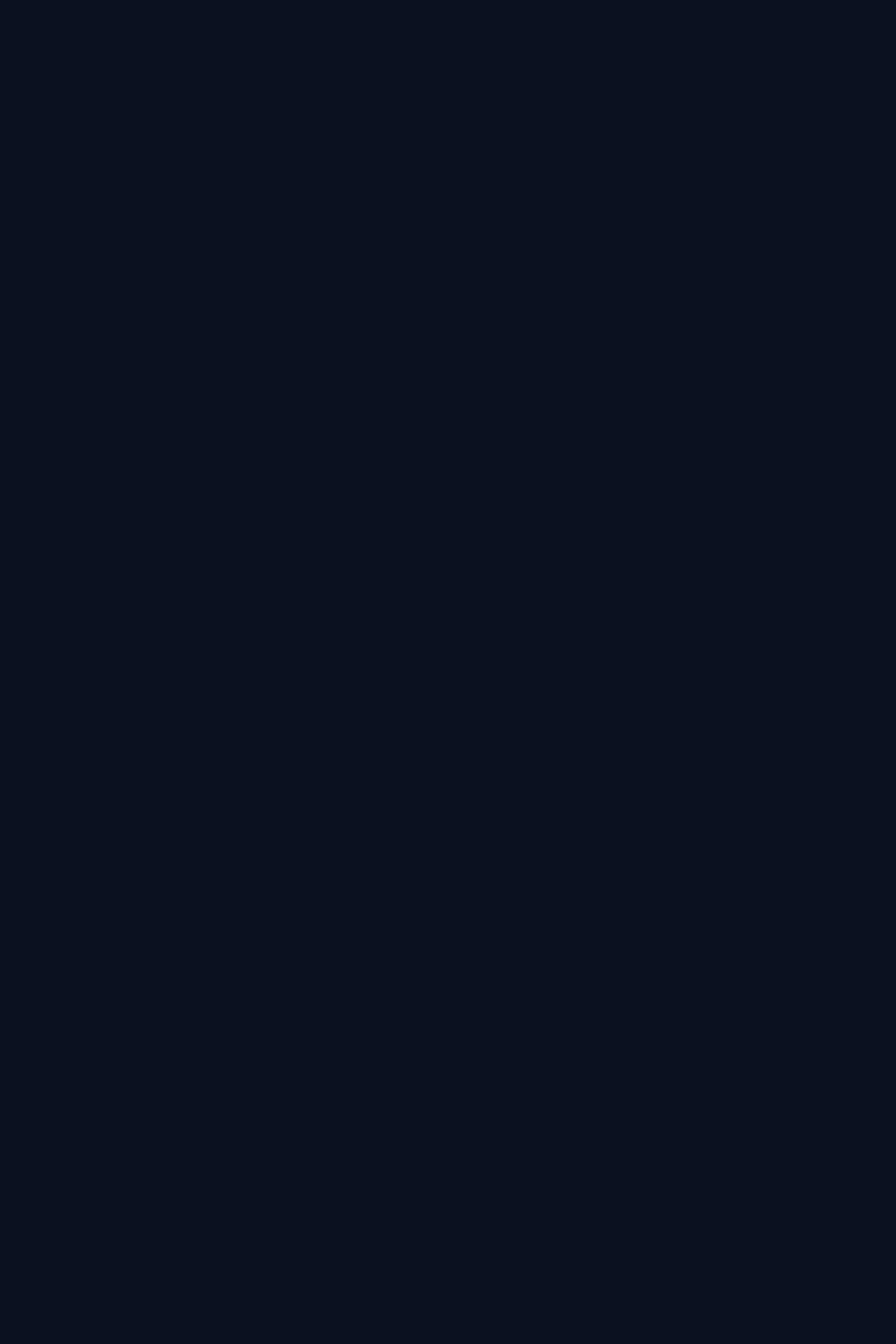
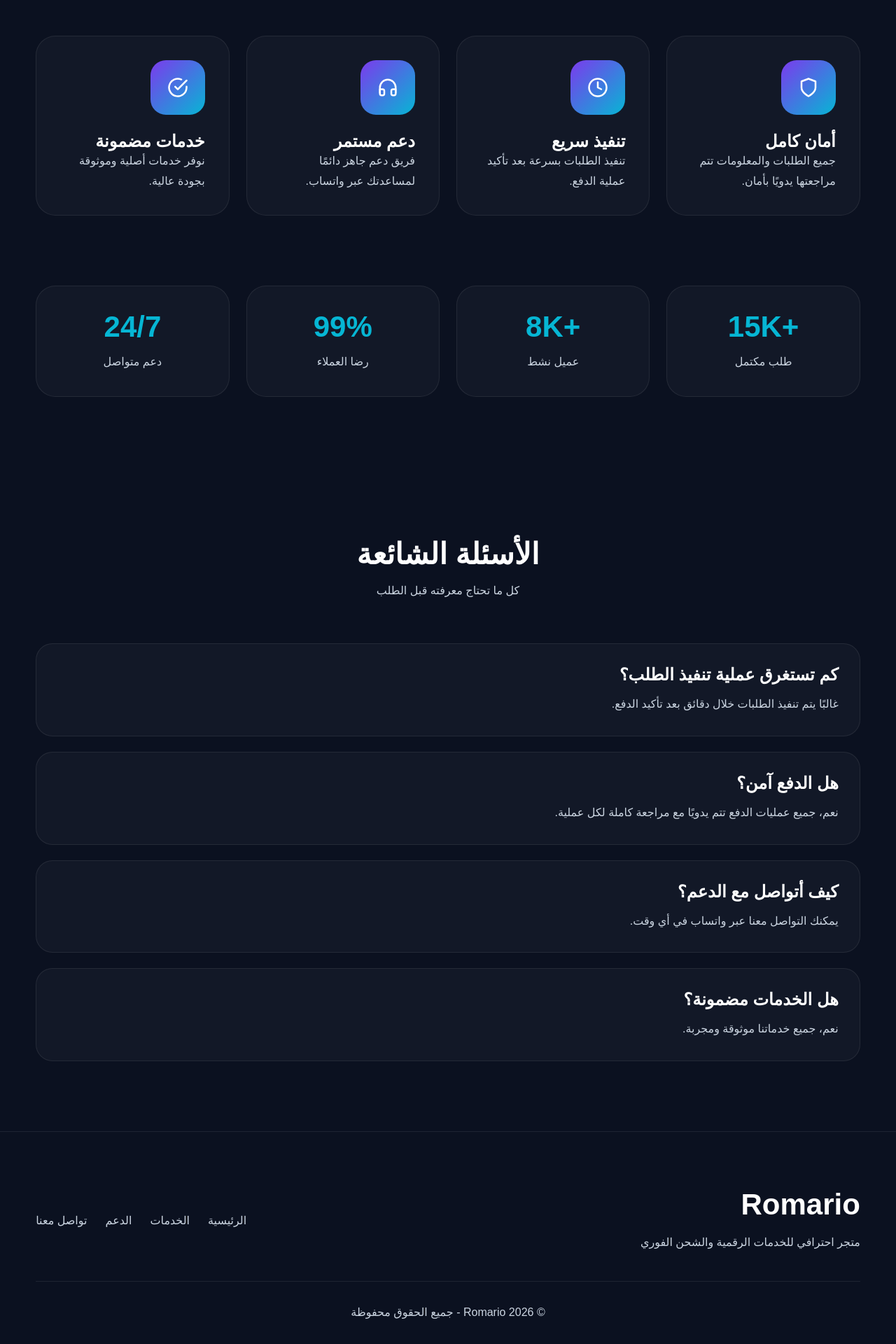
Before and after one commit to mousamohamad370-wq/romareo, a React (Vite) app: page / in a window 1280 px wide. Shown: the part 4456-6376 px from the top of the page at 70% size. Before the commit the page ends 4255 px from the top, so only its background shows below. Built offline with nearby package versions, Linux system fonts and the light colour scheme.

Commit message:
Create trust, FAQ and footer sections

```diff
--- a/src/App.jsx
+++ b/src/App.jsx
@@ -4,6 +4,10 @@ import Categories from './sections/categories/Categories'
 import Services from './sections/services/Services'
 import HowItWorks from './sections/howItWorks/HowItWorks'
 import PaymentInfo from './sections/payment/PaymentInfo'
+import WhyChooseUs from './sections/trust/WhyChooseUs'
+import Stats from './sections/trust/Stats'
+import FAQ from './sections/faq/FAQ'
+import Footer from './sections/footer/Footer'
 
 function App() {
   return (
@@ -14,6 +18,10 @@ function App() {
       <Services />
       <HowItWorks />
       <PaymentInfo />
+      <WhyChooseUs />
+      <Stats />
+      <FAQ />
+      <Footer />
     </>
   )
 }
--- /dev/null
+++ b/src/sections/faq/FAQ.jsx
@@ -0,0 +1,76 @@
+import './FAQ.scss'
+
+const faqs = [
+  {
+    question: 'كم تستغرق عملية تنفيذ الطلب؟',
+    answer:
+      'غالبًا يتم تنفيذ الطلبات خلال دقائق بعد تأكيد الدفع.'
+  },
+
+  {
+    question: 'هل الدفع آمن؟',
+    answer:
+      'نعم، جميع عمليات الدفع تتم يدويًا مع مراجعة كاملة لكل عملية.'
+  },
+
+  {
+    question: 'كيف أتواصل مع الدعم؟',
+    answer:
+      'يمكنك التواصل معنا عبر واتساب في أي وقت.'
+  },
+
+  {
+    question: 'هل الخدمات مضمونة؟',
+    answer:
+      'نعم، جميع خدماتنا موثوقة ومجربة.'
+  }
+]
+
+function FAQ() {
+  return (
+    <section className="faq section">
+
+      <div className="container">
+
+        <div className="section-title">
+
+          <h2>
+            الأسئلة الشائعة
+          </h2>
+
+          <p>
+            كل ما تحتاج معرفته قبل الطلب
+          </p>
+
+        </div>
+
+        <div className="faq-wrapper">
+
+          {faqs.map((item, index) => (
+
+            <div
+              className="faq-item"
+              key={index}
+            >
+
+              <h3>
+                {item.question}
+              </h3>
+
+              <p>
+                {item.answer}
+              </p>
+
+            </div>
+
+          ))}
+
+        </div>
+
+      </div>
+
+    </section>
+  )
+}
+
+export default FAQ
--- /dev/null
+++ b/src/sections/faq/FAQ.scss
@@ -0,0 +1,19 @@
+.faq-wrapper {
+  display: flex;
+  flex-direction: column;
+  gap: 22px;
+}
+
+.faq-item {
+  padding: 30px;
+
+  border-radius: 24px;
+
+  background: rgba(255, 255, 255, 0.03);
+
+  border: 1px solid var(--border-color);
+}
+
+.faq-item h3 {
+  margin-bottom: 14px;
+}
--- /dev/null
+++ b/src/sections/footer/Footer.jsx
@@ -0,0 +1,59 @@
+import './Footer.scss'
+
+function Footer() {
+  return (
+    <footer className="footer">
+
+      <div className="container">
+
+        <div className="footer-content">
+
+          <div className="footer-brand">
+
+            <h2>
+              Romario
+            </h2>
+
+            <p>
+              متجر احترافي للخدمات الرقمية والشحن الفوري
+            </p>
+
+          </div>
+
+          <div className="footer-links">
+
+            <a href="#">
+              الرئيسية
+            </a>
+
+            <a href="#">
+              الخدمات
+            </a>
+
+            <a href="#">
+              الدعم
+            </a>
+
+            <a href="#">
+              تواصل معنا
+            </a>
+
+          </div>
+
+        </div>
+
+        <div className="footer-bottom">
+
+          <p>
+            © 2026 Romario - جميع الحقوق محفوظة
+          </p>
+
+        </div>
+
+      </div>
+
+    </footer>
+  )
+}
+
+export default Footer
--- /dev/null
+++ b/src/sections/footer/Footer.scss
@@ -0,0 +1,46 @@
+.footer {
+  padding: 80px 0 30px;
+
+  border-top: 1px solid var(--border-color);
+}
+
+.footer-content {
+  display: flex;
+  align-items: center;
+  justify-content: space-between;
+
+  gap: 30px;
+
+  margin-bottom: 40px;
+}
+
+.footer-brand p {
+  margin-top: 16px;
+}
+
+.footer-links {
+  display: flex;
+  gap: 26px;
+  flex-wrap: wrap;
+}
+
+.footer-links a {
+  color: var(--text-secondary);
+}
+
+.footer-bottom {
+  padding-top: 30px;
+
+  border-top: 1px solid var(--border-color);
+
+  text-align: center;
+}
+
+@media (max-width: 768px) {
+
+  .footer-content {
+    flex-direction: column;
+    align-items: flex-start;
+  }
+
+}
--- /dev/null
+++ b/src/sections/trust/Stats.jsx
@@ -0,0 +1,60 @@
+import './Trust.scss'
+
+const stats = [
+  {
+    number: '+15K',
+    label: 'طلب مكتمل'
+  },
+
+  {
+    number: '+8K',
+    label: 'عميل نشط'
+  },
+
+  {
+    number: '99%',
+    label: 'رضا العملاء'
+  },
+
+  {
+    number: '24/7',
+    label: 'دعم متواصل'
+  }
+]
+
+function Stats() {
+  return (
+    <section className="stats-section">
+
+      <div className="container">
+
+        <div className="stats-grid">
+
+          {stats.map((item, index) => (
+
+            <div
+              className="stats-card"
+              key={index}
+            >
+
+              <h2>
+                {item.number}
+              </h2>
+
+              <p>
+                {item.label}
+              </p>
+
+            </div>
+
+          ))}
+
+        </div>
+
+      </div>
+
+    </section>
+  )
+}
+
+export default Stats
--- /dev/null
+++ b/src/sections/trust/Trust.scss
@@ -0,0 +1,90 @@
+.trust-grid {
+  display: grid;
+  grid-template-columns: repeat(4, 1fr);
+  gap: 24px;
+}
+
+.trust-card {
+  padding: 34px;
+
+  border-radius: 28px;
+
+  background: rgba(255, 255, 255, 0.03);
+
+  border: 1px solid var(--border-color);
+
+  transition: var(--transition);
+}
+
+.trust-card:hover {
+  transform: translateY(-10px);
+
+  border-color: rgba(124, 58, 237, 0.4);
+}
+
+.trust-icon {
+  width: 78px;
+  height: 78px;
+
+  border-radius: 22px;
+
+  display: flex;
+  align-items: center;
+  justify-content: center;
+
+  background: linear-gradient(
+    135deg,
+    var(--primary),
+    var(--secondary)
+  );
+
+  font-size: 30px;
+
+  margin-bottom: 24px;
+}
+
+.stats-section {
+  padding-bottom: 100px;
+}
+
+.stats-grid {
+  display: grid;
+  grid-template-columns: repeat(4, 1fr);
+  gap: 24px;
+}
+
+.stats-card {
+  padding: 34px;
+
+  border-radius: 28px;
+
+  text-align: center;
+
+  background: rgba(255, 255, 255, 0.03);
+
+  border: 1px solid var(--border-color);
+}
+
+.stats-card h2 {
+  margin-bottom: 12px;
+
+  color: var(--secondary);
+}
+
+@media (max-width: 992px) {
+
+  .trust-grid,
+  .stats-grid {
+    grid-template-columns: repeat(2, 1fr);
+  }
+
+}
+
+@media (max-width: 768px) {
+
+  .trust-grid,
+  .stats-grid {
+    grid-template-columns: 1fr;
+  }
+
+}
--- /dev/null
+++ b/src/sections/trust/WhyChooseUs.jsx
@@ -0,0 +1,91 @@
+import './Trust.scss'
+
+import {
+  FiShield,
+  FiClock,
+  FiHeadphones,
+  FiCheckCircle
+} from 'react-icons/fi'
+
+const features = [
+  {
+    icon: <FiShield />,
+    title: 'أمان كامل',
+    description:
+      'جميع الطلبات والمعلومات تتم مراجعتها يدويًا بأمان.'
+  },
+
+  {
+    icon: <FiClock />,
+    title: 'تنفيذ سريع',
+    description:
+      'تنفيذ الطلبات بسرعة بعد تأكيد عملية الدفع.'
+  },
+
+  {
+    icon: <FiHeadphones />,
+    title: 'دعم مستمر',
+    description:
+      'فريق دعم جاهز دائمًا لمساعدتك عبر واتساب.'
+  },
+
+  {
+    icon: <FiCheckCircle />,
+    title: 'خدمات مضمونة',
+    description:
+      'نوفر خدمات أصلية وموثوقة بجودة عالية.'
+  }
+]
+
+function WhyChooseUs() {
+  return (
+    <section className="trust section">
+
+      <div className="container">
+
+        <div className="section-title">
+
+          <h2>
+            لماذا تختار Romario؟
+          </h2>
+
+          <p>
+            منصة احترافية للخدمات الرقمية بسرعة وأمان وثقة
+          </p>
+
+        </div>
+
+        <div className="trust-grid">
+
+          {features.map((item, index) => (
+
+            <div
+              className="trust-card"
+              key={index}
+            >
+
+              <div className="trust-icon">
+                {item.icon}
+              </div>
+
+              <h3>
+                {item.title}
+              </h3>
+
+              <p>
+                {item.description}
+              </p>
+
+            </div>
+
+          ))}
+
+        </div>
+
+      </div>
+
+    </section>
+  )
+}
+
+export default WhyChooseUs
```
